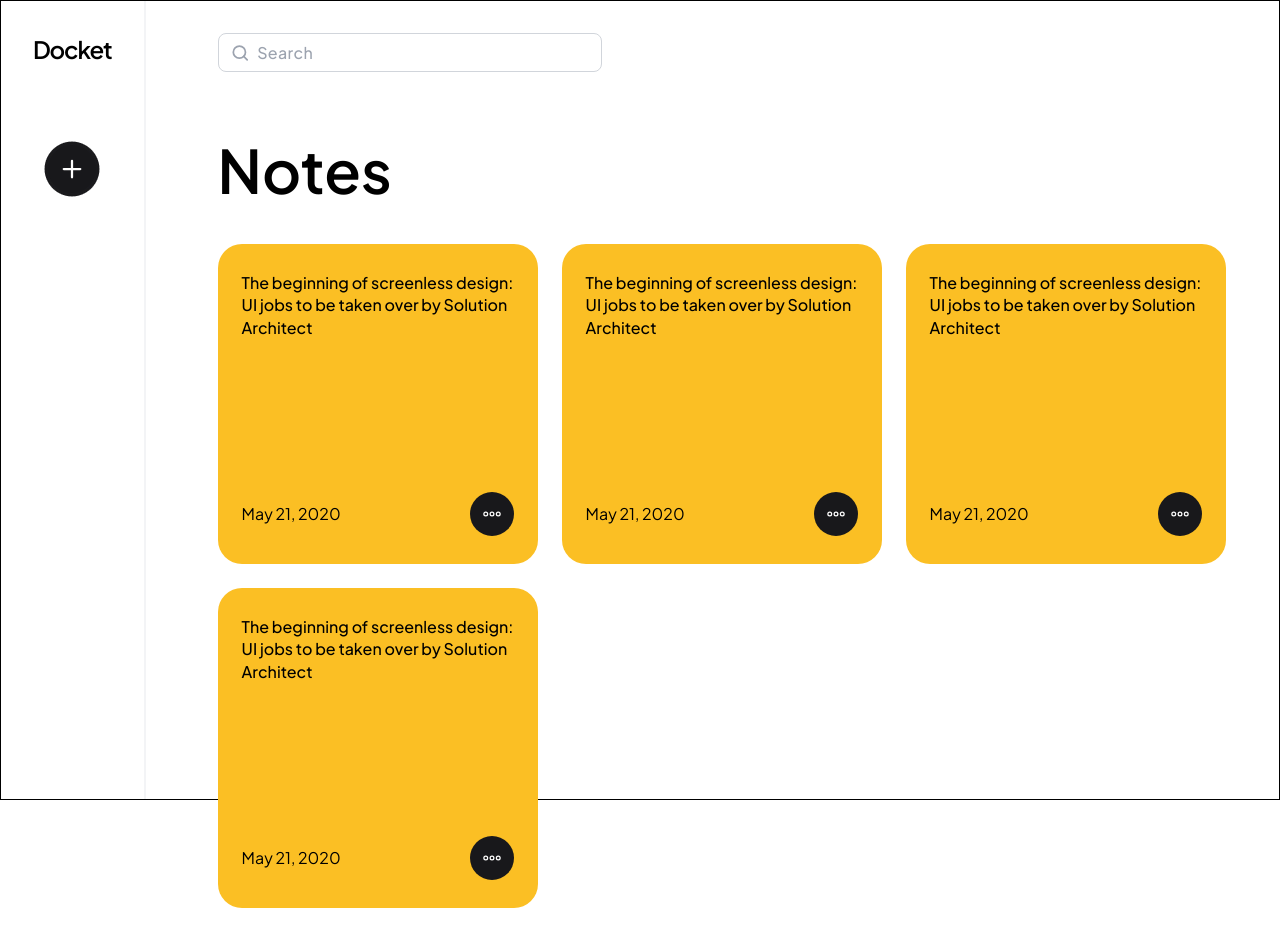
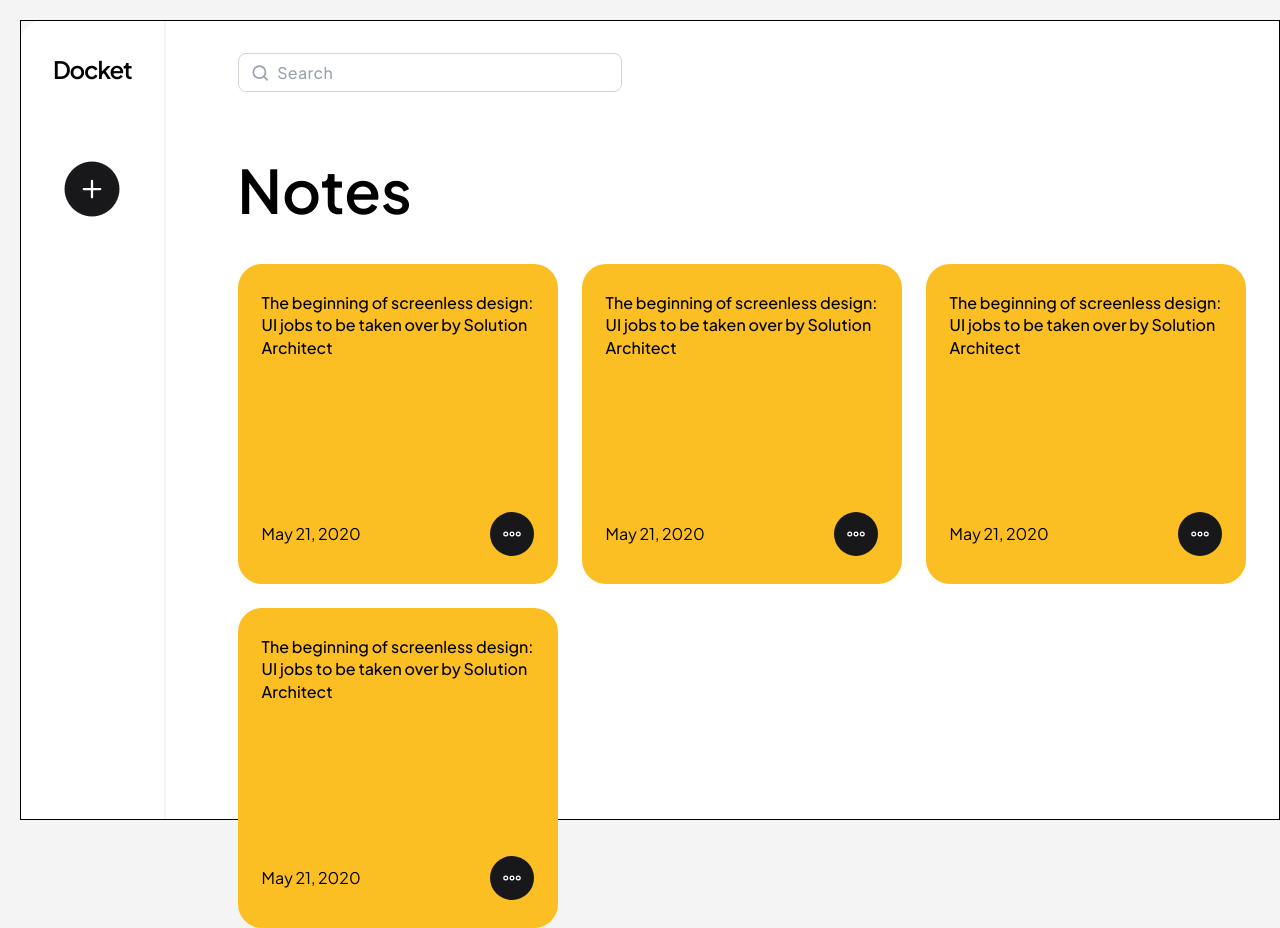
Before and after one commit to Joao-vi/docket, a React (Vite) app: page / in a window 1280 px wide. Built offline with nearby package versions, Linux system fonts and the light colour scheme.

Commit message:
feat: add styles to body and scrollbar

```diff
--- a/src/global.css
+++ b/src/global.css
@@ -12,4 +12,32 @@
     @apply h-screen;
     max-height: max-content;
   }
+
+  #root {
+    @apply bg-white rounded-tl-3xl;
+  }
+
+  body {
+    @apply pl-5 pt-5 bg-zinc-100;
+  }
+
+  /* width */
+  ::-webkit-scrollbar {
+    width: 5px;
+  }
+
+  /* Track */
+  ::-webkit-scrollbar-track {
+    background: #f1f1f1;
+  }
+
+  /* Handle */
+  ::-webkit-scrollbar-thumb {
+    background: #888;
+  }
+
+  /* Handle on hover */
+  ::-webkit-scrollbar-thumb:hover {
+    background: #555;
+  }
 }
```
